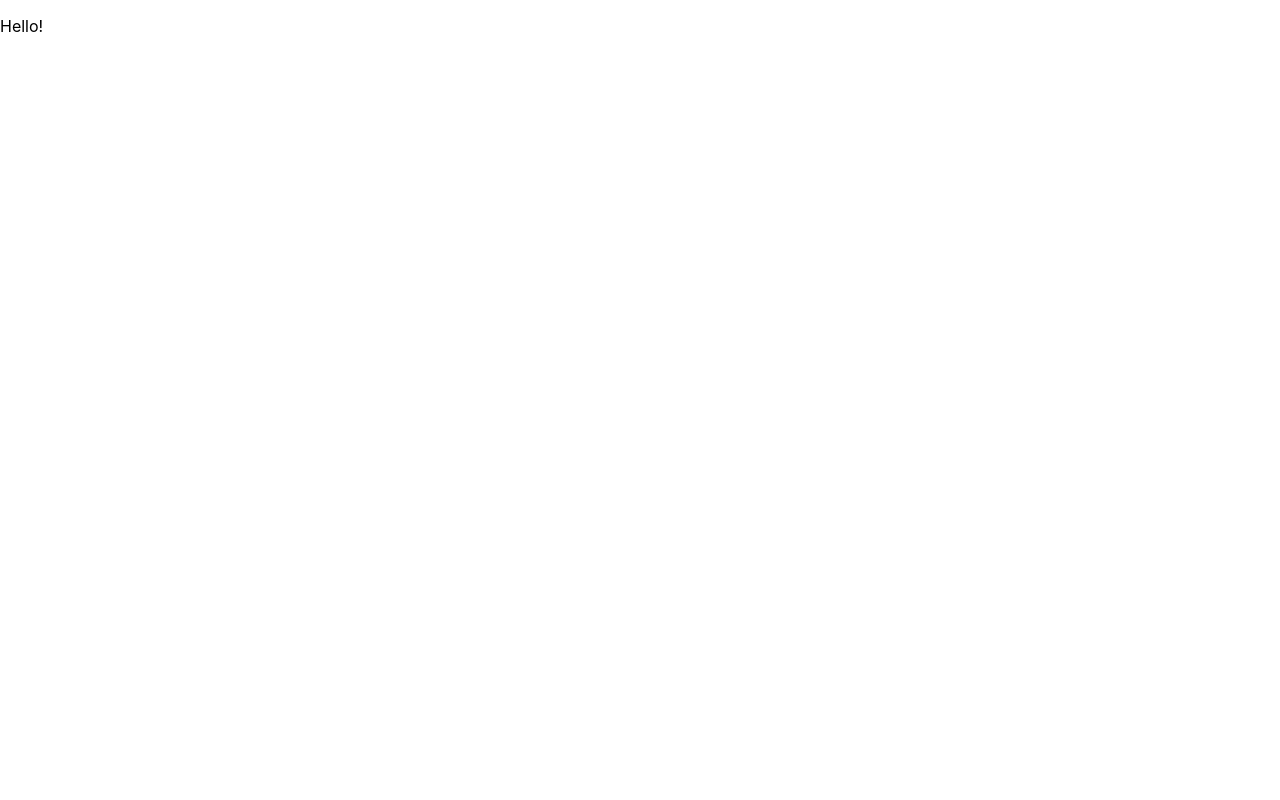
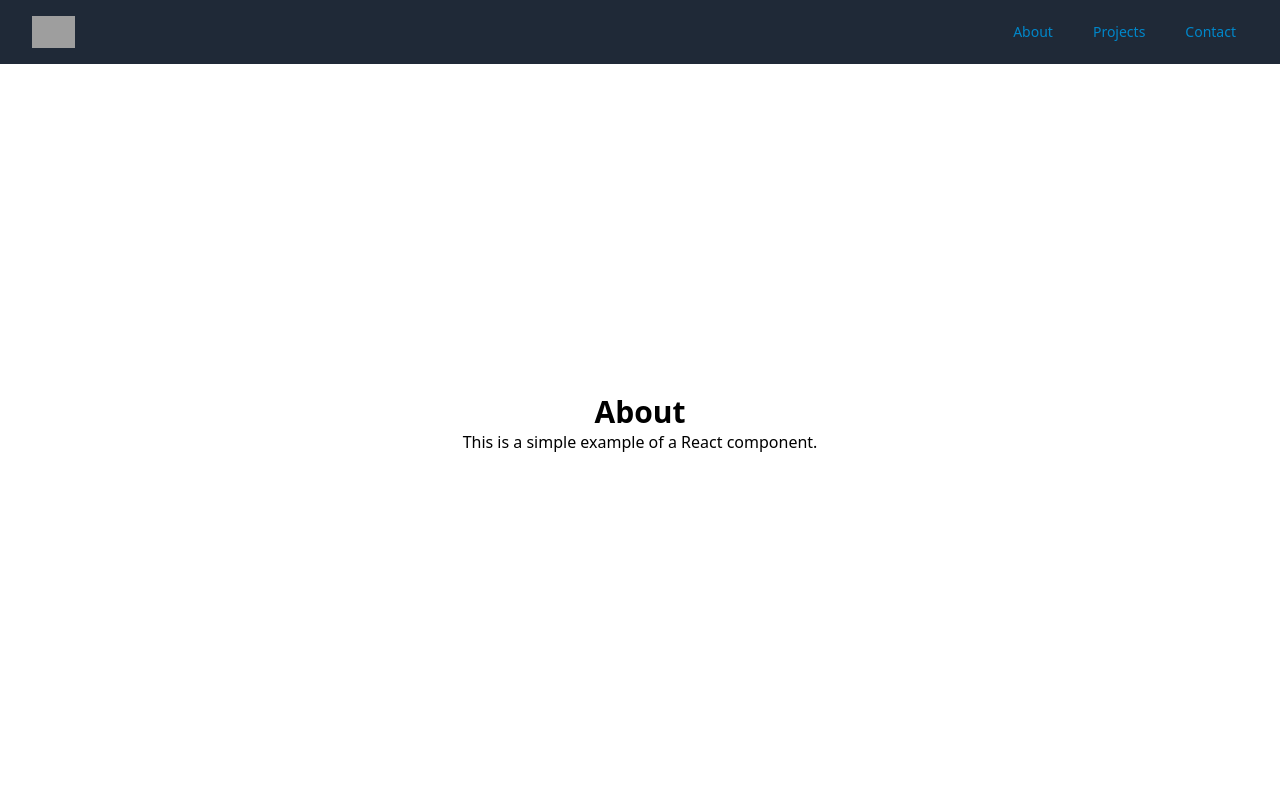
Before and after one commit to ryxtor/portfolio-ui, a React (Create React App) app: page / in a window 1280 px wide. Shown: the top 800 px of the page. Built offline with nearby package versions, Linux system fonts and the light colour scheme; grey boxes are pictures that could not be loaded.

Commit message:
Add Navbar

```diff
--- a/package.json
+++ b/package.json
@@ -3,6 +3,8 @@
   "version": "0.1.0",
   "private": true,
   "dependencies": {
+    "@headlessui/react": "^1.6.6",
+    "@heroicons/react": "^1.0.6",
     "@testing-library/jest-dom": "^5.16.4",
     "@testing-library/react": "^13.3.0",
     "@testing-library/user-event": "^13.5.0",
@@ -49,6 +51,7 @@
     "stylelint": "^13.13.1",
     "stylelint-config-standard": "^21.0.0",
     "stylelint-csstree-validator": "^1.9.0",
-    "stylelint-scss": "^3.21.0"
+    "stylelint-scss": "^3.21.0",
+    "tailwindcss": "^3.1.7"
   }
 }
--- a/src/App.js
+++ b/src/App.js
@@ -1,8 +1,17 @@
+import Navbar from './components/Navbar';
+import About from './pages/About';
+import Contact from './pages/Contact';
+import Projects from './pages/Projects';
+
 function App() {
   return (
-    <div className="App">
-      <p>Hello!</p>
-    </div>
+    <>
+      <Navbar />
+      <p className="font-bold underline">Hello!</p>
+      <About />
+      <Contact />
+      <Projects />
+    </>
   );
 }
 
--- /dev/null
+++ b/src/components/Navbar.jsx
@@ -0,0 +1,92 @@
+import { Fragment } from 'react';
+import { Disclosure } from '@headlessui/react';
+import { MenuIcon, XIcon } from '@heroicons/react/outline';
+
+const navigation = [
+  { name: 'About', href: '#about', current: false },
+  { name: 'Projects', href: '#projects', current: false },
+  { name: 'Contact', href: '#contact', current: false },
+];
+
+function classNames(...classes) {
+  return classes.filter(Boolean).join(' ');
+}
+
+export default function Navbar() {
+  return (
+    <Disclosure as="nav" className="bg-gray-800 fixed top-0 left-0 right-0">
+      {({ open }) => (
+        <>
+          <div className="max-w-7xl mx-auto px-2 sm:px-6 lg:px-8">
+            <div className="relative flex items-center justify-between h-16">
+              <div className="absolute inset-y-0 left-0 flex items-center sm:hidden">
+                {/* Mobile menu button */}
+                <Disclosure.Button className="inline-flex items-center justify-center p-2 rounded-md text-gray-400 hover:text-white hover:bg-gray-700 focus:outline-none focus:ring-2 focus:ring-inset focus:ring-white">
+                  <span className="sr-only">Open main menu</span>
+                  {open ? (
+                    <XIcon className="block h-6 w-6" aria-hidden="true" />
+                  ) : (
+                    <MenuIcon className="block h-6 w-6" aria-hidden="true" />
+                  )}
+                </Disclosure.Button>
+              </div>
+              <div className="flex-1 flex items-center justify-center sm:items-stretch sm:justify-start">
+                <div className="flex-shrink-0 flex items-center">
+                  <img
+                    className="block lg:hidden h-8 w-auto"
+                    src="https://tailwindui.com/img/logos/workflow-mark-indigo-500.svg"
+                    alt="Workflow"
+                  />
+                  <img
+                    className="hidden lg:block h-8 w-auto"
+                    src="https://tailwindui.com/img/logos/workflow-logo-indigo-500-mark-white-text.svg"
+                    alt="Workflow"
+                  />
+                </div>
+
+              </div>
+              <div className="absolute inset-y-0 right-0 flex items-center pr-2 sm:static sm:inset-auto sm:ml-6 sm:pr-0">
+                <div className="hidden sm:block sm:ml-6">
+                  <div className="flex space-x-4">
+                    {navigation.map((item) => (
+                      <a
+                        key={item.name}
+                        href={item.href}
+                        className={classNames(
+                          item.current ? 'bg-gray-900 text-white' : 'hover-underline-animation text-gray-300 hover:bg-gray-200 hover:text-black',
+                          'px-3 py-2 rounded-md text-sm font-medium',
+                        )}
+                        aria-current={item.current ? 'page' : undefined}
+                      >
+                        {item.name}
+                      </a>
+                    ))}
+                  </div>
+                </div>
+              </div>
+            </div>
+          </div>
+
+          <Disclosure.Panel className="sm:hidden">
+            <div className="px-2 pt-2 pb-3 space-y-1">
+              {navigation.map((item) => (
+                <Disclosure.Button
+                  key={item.name}
+                  as="a"
+                  href={item.href}
+                  className={classNames(
+                    item.current ? 'bg-gray-900 text-white' : 'text-gray-300 hover:bg-gray-700 hover:text-white',
+                    'block px-3 py-2 rounded-md text-base font-medium',
+                  )}
+                  aria-current={item.current ? 'page' : undefined}
+                >
+                  {item.name}
+                </Disclosure.Button>
+              ))}
+            </div>
+          </Disclosure.Panel>
+        </>
+      )}
+    </Disclosure>
+  );
+}
--- a/src/index.css
+++ b/src/index.css
@@ -1,27 +1,35 @@
+@tailwind base;
+@tailwind components;
+@tailwind utilities;
+
+html {
+  scroll-behavior: smooth;
+}
+
 body {
   margin: 0;
-  font-family:
-    -apple-system,
-    BlinkMacSystemFont,
-    'Segoe UI',
-    'Roboto',
-    'Oxygen',
-    'Ubuntu',
-    'Cantarell',
-    'Fira Sans',
-    'Droid Sans',
-    'Helvetica Neue',
-    sans-serif;
-  -webkit-font-smoothing: antialiased;
-  -moz-osx-font-smoothing: grayscale;
 }
 
-code {
-  font-family:
-    source-code-pro,
-    Menlo,
-    Monaco,
-    Consolas,
-    'Courier New',
-    monospace;
+.hover-underline-animation {
+  display: inline-block;
+  position: relative;
+  color: #0087ca;
 }
+
+.hover-underline-animation::after {
+  content: '';
+  position: absolute;
+  width: 100%;
+  transform: scaleX(0);
+  height: 2px;
+  bottom: 0;
+  left: 0;
+  background-color: #0087ca;
+  transform-origin: bottom right;
+  transition: transform 0.25s ease-out;
+}
+
+.hover-underline-animation:hover::after {
+  transform: scaleX(1);
+  transform-origin: bottom left;
+}
--- /dev/null
+++ b/src/pages/About.jsx
@@ -0,0 +1,10 @@
+const About = () => (
+  <div className="flex flex-col items-center justify-center h-screen" id="about">
+    <h1 className="text-3xl font-bold text-center">About</h1>
+    <p className="text-center">
+      This is a simple example of a React component.
+    </p>
+  </div>
+);
+
+export default About;
--- /dev/null
+++ b/src/pages/Contact.jsx
@@ -0,0 +1,10 @@
+const Contact = () => (
+  <div className="flex flex-col items-center justify-center h-screen" id="contact">
+    <h1 className="text-3xl font-bold text-center">Contact</h1>
+    <p className="text-center">
+      This is a simple example of a React component.
+    </p>
+  </div>
+);
+
+export default Contact;
--- /dev/null
+++ b/src/pages/Projects.jsx
@@ -0,0 +1,10 @@
+const Projects = () => (
+  <div className="flex flex-col items-center justify-center h-screen" id="projects">
+    <h1 className="text-3xl font-bold text-center">Projects</h1>
+    <p className="text-center">
+      This is a simple example of a React component.
+    </p>
+  </div>
+);
+
+export default Projects;
--- /dev/null
+++ b/tailwind.config.js
@@ -0,0 +1,8 @@
+/** @type {import('tailwindcss').Config} */
+module.exports = {
+  content: ['./src/**/*.{html,js,jsx}'],
+  theme: {
+    extend: {},
+  },
+  plugins: [],
+};
```
Also changed, not shown: 1 other file (tests, documents, lock files or other folders).
